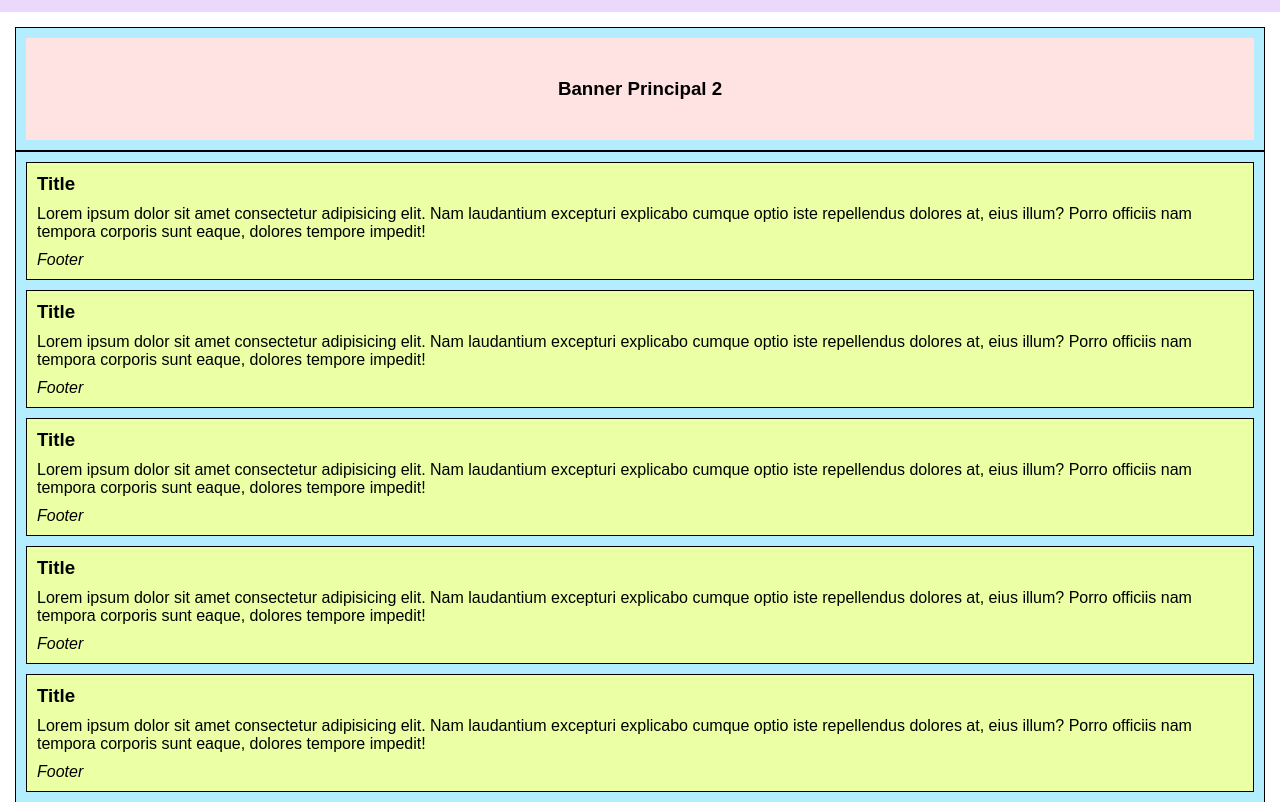
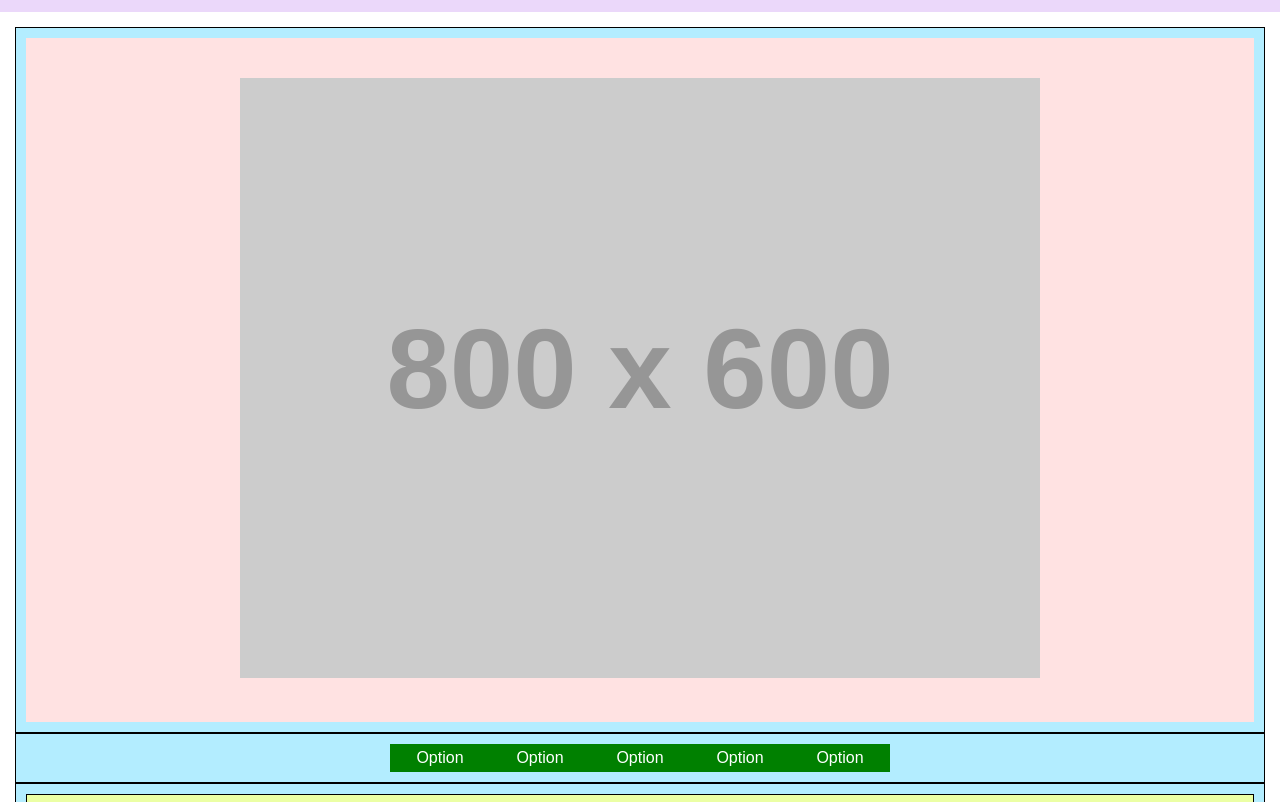
Before and after one commit to ivanenoriega/clase-8, a plain HTML site: page index.html in a window 1280 px wide. Shown: the part 88-890 px from the top of the page. Drawn offline with Linux system fonts and the light colour scheme; placeholder pictures from the web are drawn by us.

```diff
--- a/index.html
+++ b/index.html
@@ -16,8 +16,20 @@
     <main>
       <section class="box">
         <div class="banner">
-          <h3>Banner Principal 2</h3>
+          <img
+            src="https://dummyimage.com/800x600/000/fff&text=Principal+img"
+            alt=""
+          />
         </div>
+      </section>
+      <section class="box">
+        <ul class="menu">
+          <li>Option</li>
+          <li>Option</li>
+          <li>Option</li>
+          <li>Option</li>
+          <li>Option</li>
+        </ul>
       </section>
       <section class="box">
         <article class="element">
--- a/style/partials/_main.scss
+++ b/style/partials/_main.scss
@@ -33,6 +33,26 @@ main {
     padding: 40px 0;
     text-align: center;
     background-color: rgb(255, 226, 226);
+
+    img {
+      max-width: 100%;
+    }
+  }
+
+  .menu {
+    overflow: auto;
+    margin: 0 auto;
+    width: 500px;
+
+    li {
+      list-style: none;
+      width: 100px;
+      background-color: green;
+      text-align: center;
+      color: white;
+      padding: 5px;
+      float: left;
+    }
   }
 
   .element {
```
Also changed, not shown: style/style.css, 1 other file.
